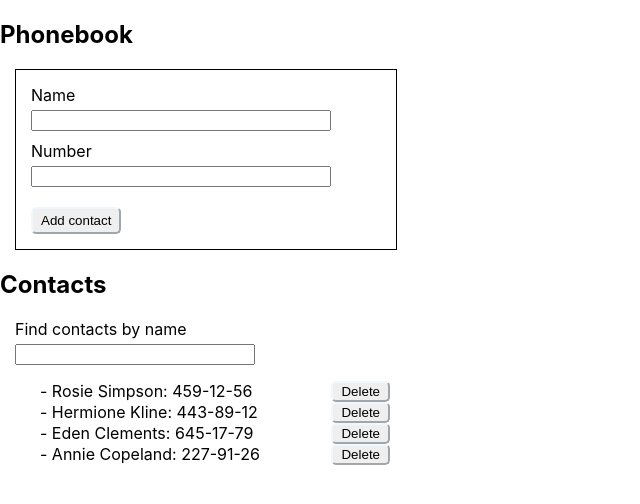
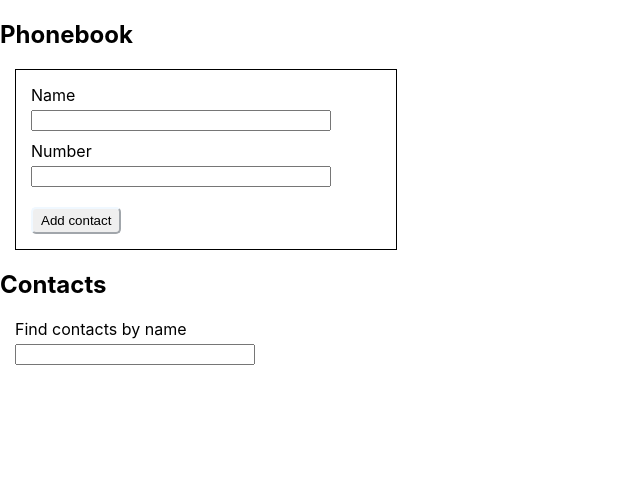
Before and after one commit to AleksandraAleksinska/goit-react-hw-03-phonebook, a React (Create React App) app: page / in a window 1280 px wide. Shown: the top 504 px of the page, without its empty margins (0-640 px from the left). Built offline with nearby package versions, Linux system fonts and the light colour scheme.

Commit message:
local storage added

```diff
--- a/src/components/App.jsx
+++ b/src/components/App.jsx
@@ -38,6 +38,10 @@ export class App extends Component {
     return filter ? (filteredContacts.filter(contact => contact.name.toLowerCase().includes(filter.toLocaleLowerCase()))) : contacts
   }
 
+  sendContactsToLocalStorage = (list) => {
+
+    localStorage.setItem('contacts', JSON.stringify(list))
+  }
 
   handleSubmit = (e) => {
     e.preventDefault();
@@ -48,12 +52,14 @@ export class App extends Component {
       alert(name+' is already in contacts');
     }
     else {
-      this.setState({contacts: [...contacts, {
+      const contactsAfterAdd = [...contacts, {
         name: name,
         number: number,
         id: nanoid()
       }
-    ]});
+    ]
+      this.setState({contacts: contactsAfterAdd });
+      this.sendContactsToLocalStorage(contactsAfterAdd)
     };
 
     form.reset()
@@ -64,6 +70,7 @@ export class App extends Component {
 
     const contactsAfterDelete = contacts.filter(contact => contact.id !== id)
     this.setState({contacts: contactsAfterDelete})
+    this.sendContactsToLocalStorage(contactsAfterDelete)
   }
 
   render() {
--- a/src/components/ContactList/ContactList.jsx
+++ b/src/components/ContactList/ContactList.jsx
@@ -9,27 +9,20 @@ export default class ContactList extends Component {
 
   render() {
 
-    const { contacts, deleteContact } = this.props;
+    const { deleteContact } = this.props;
+    const contactList = JSON.parse(localStorage.getItem('contacts'));
 
     return (
 
         <ul>
-            { contacts.map((contact) =>
+            { contactList ? contactList.map((contact) =>
 
-              <li className={css.listItem} key={nanoid()}>- {contact.name}: {contact.number} <button className={css.formButton} type='button' onClick={()=>deleteContact(contact.id)}>Delete</button> </li>
-
-             ) }
-
+              <li className={css.listItem} key={nanoid()}>- {contact.name}: {contact.number} <button className={css.formButton} type='button' onClick={()=>deleteContact(contact.id)}>Delete</button> </li>) : ''}
         </ul>
     )
   }
 }
 
 ContactList.propTypes ={
-  contact: PropTypes.arrayOf(PropTypes.shape({
-    name: PropTypes.string.isRequired,
-    number: PropTypes.string.isRequired,
-    id: PropTypes.string.isRequired
-  })),
   deleteContact: PropTypes.func.isRequired
 }
```
